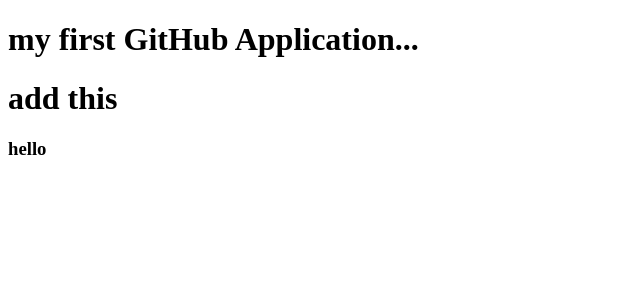
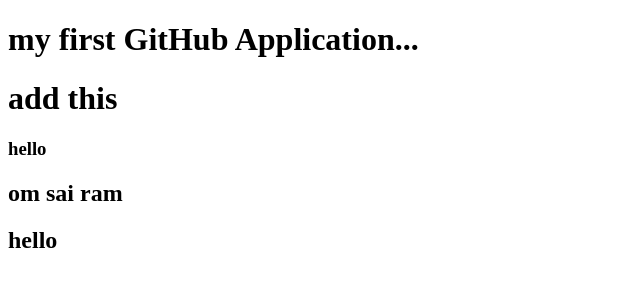
Before and after one commit to Aniket-Balode/MyFistGitHubapp, a plain HTML site: page index.html in a window 1280 px wide. Shown: the whole page, without its empty margins (0-640 px from the left). Drawn offline with Linux system fonts and the light colour scheme.

Commit message:
add hello word in code

```diff
--- a/index.html
+++ b/index.html
@@ -11,6 +11,8 @@
     <h1> my first GitHub Application...</h1>
     <h1>add this </h1>
     <h3>hello</h3>
+    <h2>om sai ram</h2>
+    <h2>hello</h2>
 
 </body>
 
```
